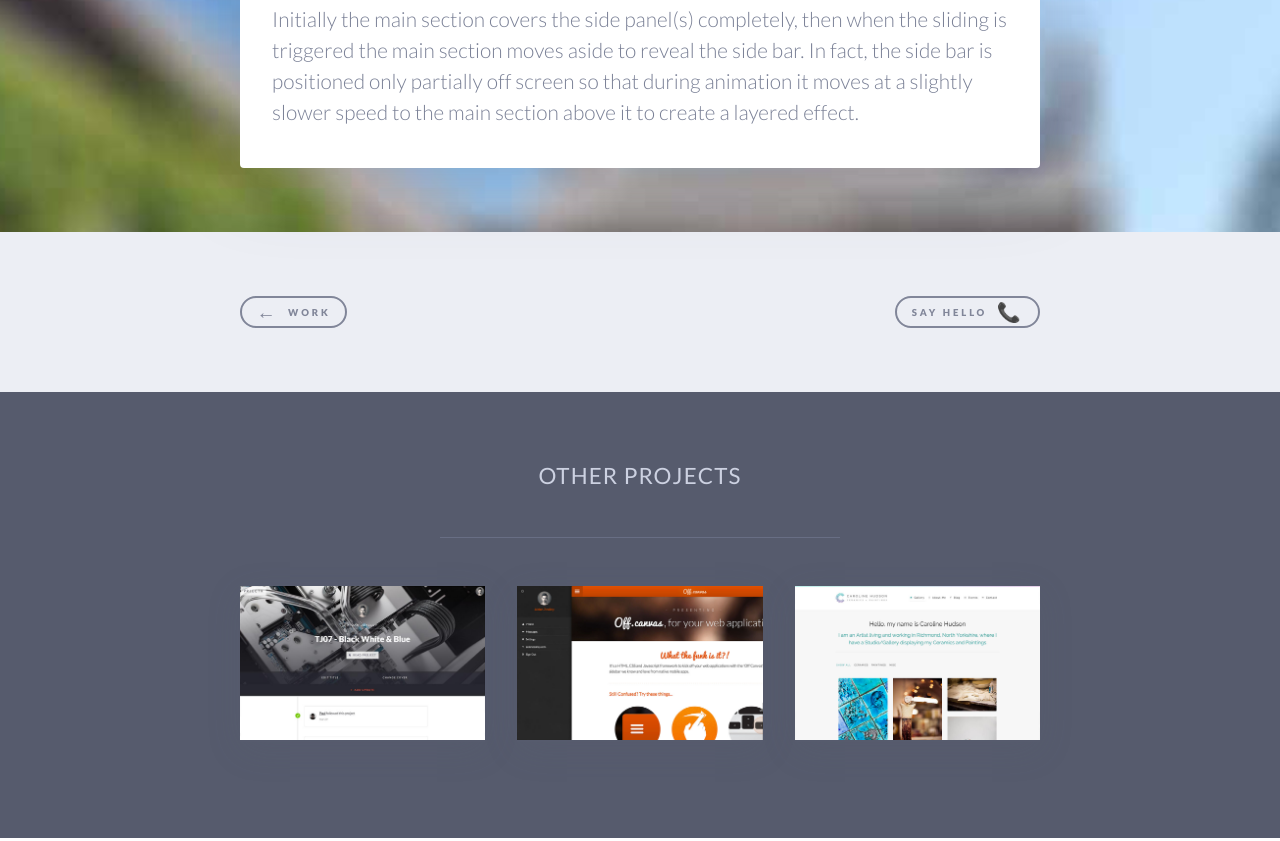
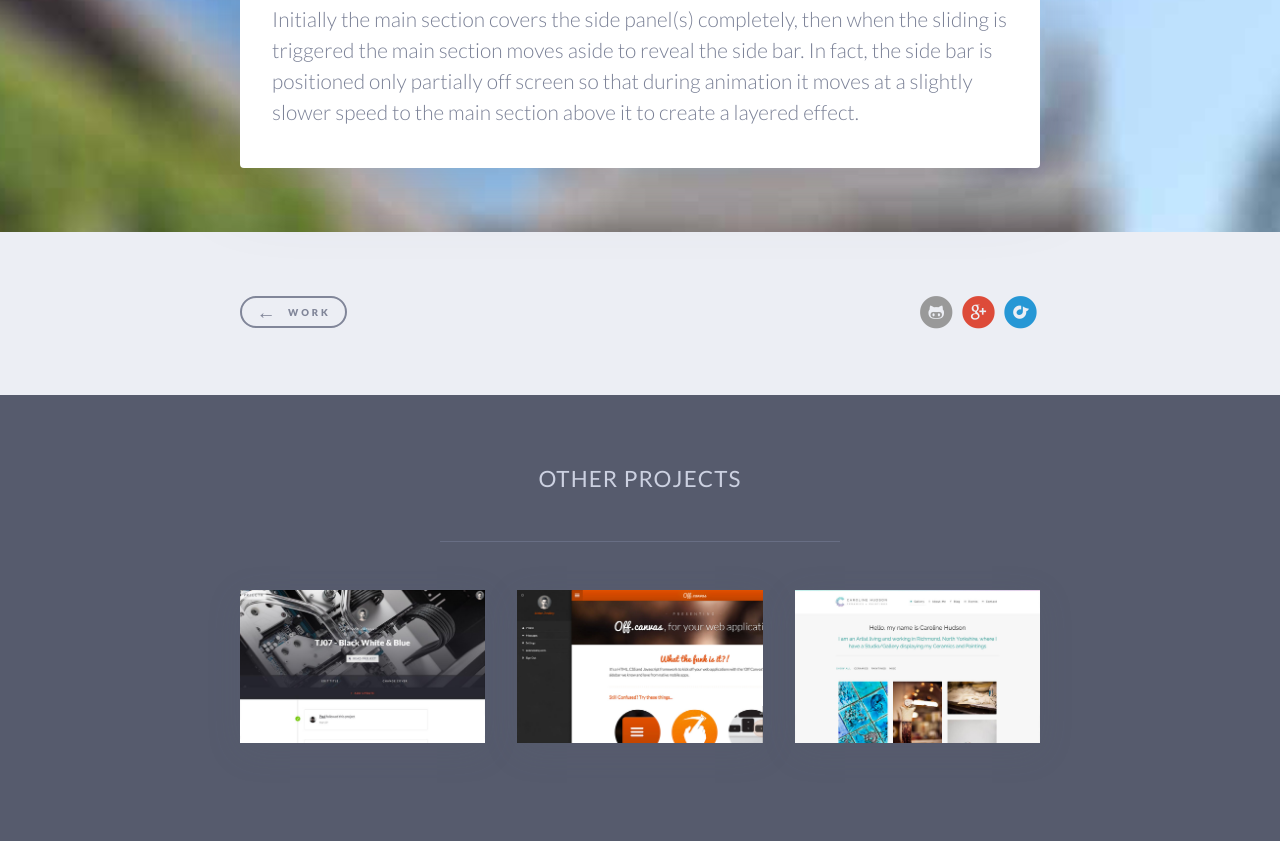
Before and after one commit to AidanZealley/aidanzealley.com, a plain HTML site: page ebor.html in a window 1280 px wide. Shown: the part 1652-2493 px from the top of the page. Drawn offline with Linux system fonts and the light colour scheme; a web font is replaced by a local one.

Commit message:
Updated social links

```diff
--- a/ebor.html
+++ b/ebor.html
@@ -50,7 +50,12 @@
 		<div class="block light padded-tall">
 			<div class="container-thin center">
 				<a href="work.html" class="button medium small pull-left"><span class="icon pull-left">&larr;</span>Work</a>
-				<a href="hello.html" class="button medium small pull-right">Say hello<span class="icon pull-right">&#128222;</span></a>
+
+				<ul class="social small pull-right">
+					<li><a href="https://github.com/AidanZealley" target="_blank" class="github">&#62209;</a></li>
+					<li><a href="https://plus.google.com/u/0/+AidanZealley/posts" target="_blank" class="gplus">&#62224;</a></li>
+					<li><a href="http://www.rdio.com/people/AidanZealley/" target="_blank" class="rdio">&#62245;</a></li>
+				</ul>
 			</div>
 		</div>
 
--- a/sass/_content.scss
+++ b/sass/_content.scss
@@ -30,22 +30,6 @@
 	&.pull-right {
 		float: right;
 		margin: 0 0 0 0.5em;
-	}
-}
-
-.social {
-	font-family: 'Social';
-	font-size: 6em;
-	text-decoration: none;
-
-	&.github {
-		color: #999;
-	}
-	&.gplus {
-		color: #dd4b39;
-	}
-	&.rdio {
-		color: #2697d5;
 	}
 }
 
@@ -145,15 +129,8 @@
 	border-radius: 50em;
 }
 
-.animated-link {
-	@extend .animated;
-	display: block;
-	box-shadow: 0 0.5em 2em rgba($darkGrey, 0.15);
-
-	&:hover {
-		opacity: 0.8;
-		-webkit-animation-name: pulse;
-		animation-name: pulse;
-		-webkit-animation-duration: 0.2s;
+ul.horizontal {
+	li {
+		display: inline;
 	}
 }
--- a/sass/_modules.scss
+++ b/sass/_modules.scss
@@ -74,3 +74,50 @@
 	background: #fff;
 	border-radius: 0.25em;
 }
+
+.animated-link {
+	@extend .animated;
+	display: inline-block;
+
+	img {
+		box-shadow: 0 0.5em 2em rgba($darkGrey, 0.15);
+	}
+
+	&:hover {
+		opacity: 0.8;
+		-webkit-animation-name: pulse;
+		animation-name: pulse;
+		-webkit-animation-duration: 0.2s;
+	}
+}
+
+.social {
+	text-align: center;
+
+	li {
+		display: inline-block;
+	}
+	a {
+		@extend .animated-link;
+		font-family: 'Social';
+		font-size: 6em;
+		text-decoration: none;
+		line-height: 0.5em;
+
+		&.github {
+			color: #999;
+		}
+		&.gplus {
+			color: #dd4b39;
+		}
+		&.rdio {
+			color: #2697d5;
+		}
+	}
+
+	&.small {
+		a {
+			font-size: 4.2em;
+		}
+	}
+}
```
Also changed, not shown: caroline.html (+6 -1 lines), hello.html (deleted, +0 -28 lines), offcanvas.html (+6 -1 lines), prjectr.html (+6 -1 lines), work.html (+6 -6 lines), css/portfolio.css.
